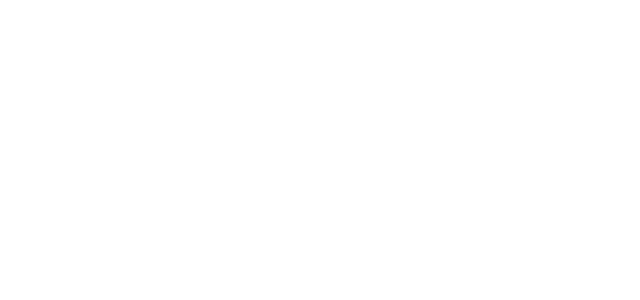
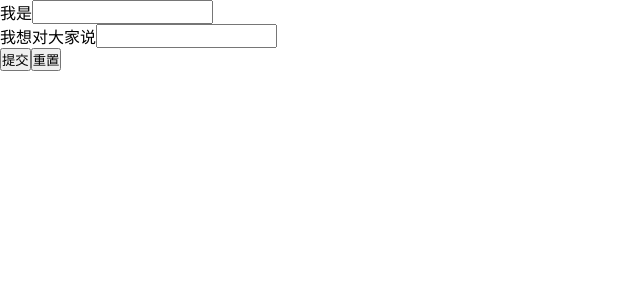
Before and after one commit to zm8/create-react-app, a React (Create React App) app: page / in a window 1280 px wide. Shown: the top 300 px of the page, without its empty margins (0-640 px from the left). Built offline with nearby package versions, Linux system fonts and the light colour scheme.

Commit message:
feat: form demo 提交

```diff
--- a/src/App.js
+++ b/src/App.js
@@ -1,20 +1,35 @@
 import React, { useRef } from 'react';
 import './App.css';
 import Form from './components/Form';
-import FormItem from './components/Form';
+import FormItem from './components/FormItem';
+import Input from './components/Input';
 
 function App() {
 	const formRef = useRef();
+	const submit = () => {
+		formRef.current.submit();
+	};
+	const reset = () => {
+		formRef.current.reset();
+	};
 	return (
 		<div className="App">
 			<Form ref={formRef}>
-				<FormItem label="我是"></FormItem>
-				<FormItem label="我想对大家说"></FormItem>
-				<div style={{ display: 'flex' }}>
-					<button value="提交" />
-					<button value="重置" />
-				</div>
+				<FormItem label="我是" name="name">
+					<Input />
+				</FormItem>
+				<FormItem label="我想对大家说" name="res">
+					<Input />
+				</FormItem>
 			</Form>
+			<div style={{ display: 'flex' }}>
+				<button type="button" onClick={submit}>
+					提交
+				</button>
+				<button type="button" onClick={reset}>
+					重置
+				</button>
+			</div>
 		</div>
 	);
 }
--- a/src/components/Form/index.jsx
+++ b/src/components/Form/index.jsx
@@ -1,7 +1,40 @@
 import React from 'react';
 
 export default class Form extends React.Component {
+	state = {};
+	onChange = (name, value) => {
+		this.setState({
+			[name]: value,
+		});
+	};
+	submit = () => {
+		console.log(this.state);
+	};
+	reset = () => {
+		Object.entries(this.state).forEach(([name]) => {
+			this.setState({ [name]: '' });
+		});
+	};
 	render = () => {
-		return <div></div>;
+		return (
+			<div>
+				{React.Children.map(this.props.children, (item) => {
+					if (
+						React.isValidElement(item) &&
+						item.type.displayName === 'formItem'
+					) {
+						return React.cloneElement(
+							item,
+							{
+								value: this.state[item.props.name] || '',
+								handleChange: this.onChange,
+							},
+							item.props.children
+						);
+					}
+					return null;
+				})}
+			</div>
+		);
 	};
 }
--- a/src/components/FormItem/index.jsx
+++ b/src/components/FormItem/index.jsx
@@ -1,15 +1,22 @@
 import React from 'react';
 
-export default class FormItem extends React.Component {
-	constructor() {}
-	render(props) {
-		return (
-			<div style={{ display: 'flex' }}>
-				<div>{props.label}</div>
-				<div>
-					<input />
-				</div>
-			</div>
-		);
-	}
+export default function FormItem(props) {
+	const { children, label, value, name, handleChange } = props;
+	const onChange = (value) => {
+		handleChange(name, value);
+	};
+	return (
+		<div style={{ display: 'flex' }}>
+			<div>{label}</div>
+			{React.isValidElement(children) &&
+			children.type.displayName === 'input'
+				? React.cloneElement(children, {
+						value,
+						onChange: onChange,
+				  })
+				: null}
+		</div>
+	);
 }
+
+FormItem.displayName = 'formItem';
--- /dev/null
+++ b/src/components/Input/index.jsx
@@ -0,0 +1,6 @@
+export default function Input(props) {
+	const { onChange, value } = props;
+	return <input value={value} onChange={(e) => onChange(e.target.value)} />;
+}
+
+Input.displayName = 'input';
```
